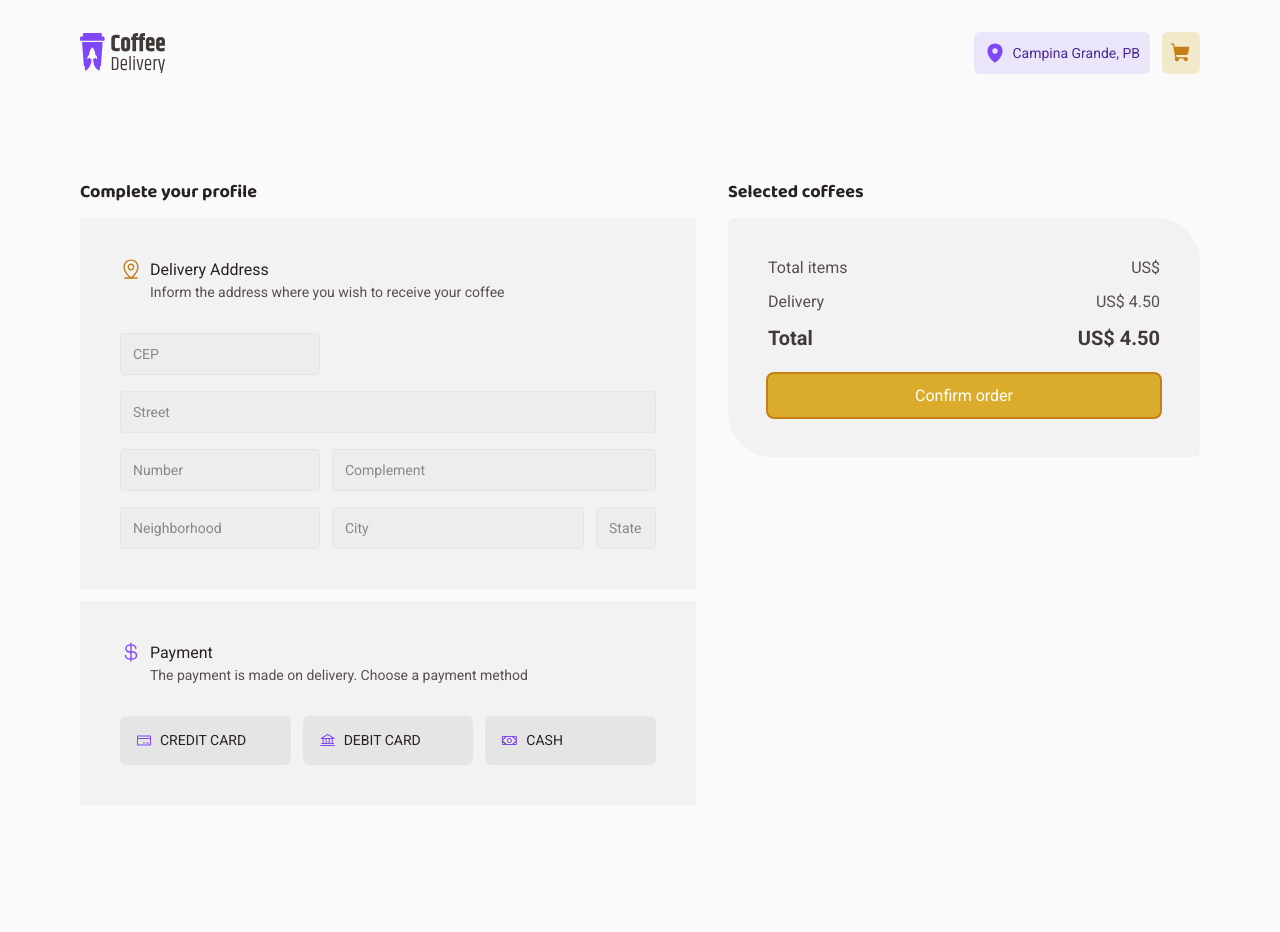
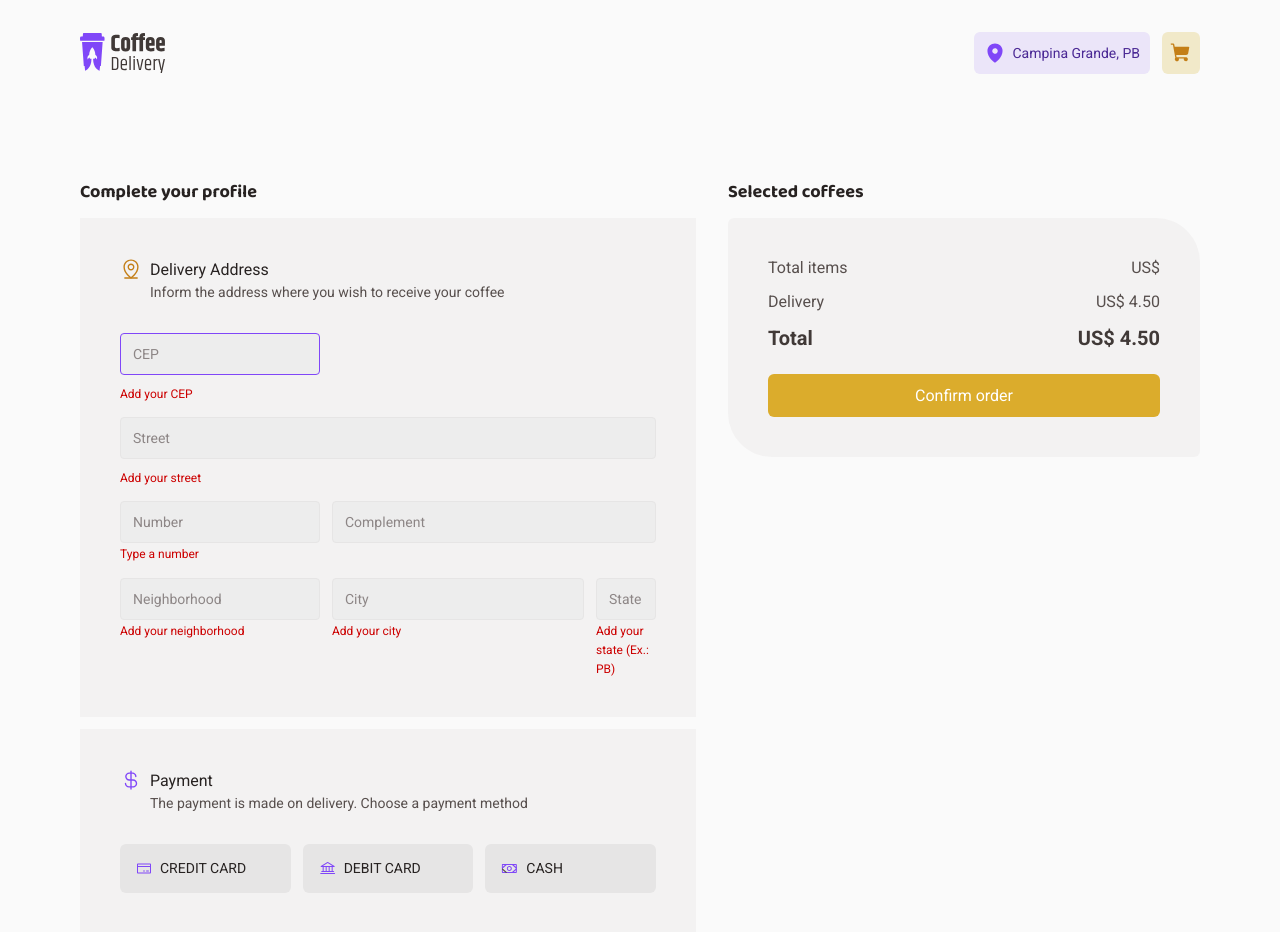
Before and after one commit to Brenosalv/coffee-delivery, a React (Vite) app: page /checkout in a window 1280 px wide. Both pictures are taken after a click on the button "Confirm order". Before the commit the page ends 805 px from the top, so only its background shows below. Built offline with nearby package versions, Linux system fonts and the light colour scheme.

Commit message:
Add validation to checkout form

```diff
--- a/package.json
+++ b/package.json
@@ -10,13 +10,15 @@
     "preview": "vite preview"
   },
   "dependencies": {
+    "@hookform/resolvers": "^3.1.1",
     "@types/styled-components": "^5.1.26",
     "react": "^18.2.0",
     "react-dom": "^18.2.0",
     "react-hook-form": "^7.45.0",
     "react-router-dom": "^6.13.0",
     "styled-components": "^5.3.10",
-    "uuid": "^9.0.0"
+    "uuid": "^9.0.0",
+    "zod": "^3.21.4"
   },
   "devDependencies": {
     "@rocketseat/eslint-config": "^1.2.0",
--- a/src/components/Checkout/CheckoutForm/DeliveryAddressInputs/index.tsx
+++ b/src/components/Checkout/CheckoutForm/DeliveryAddressInputs/index.tsx
@@ -1,50 +1,106 @@
 import { useFormContext } from "react-hook-form";
-import { CepInput, CityInput, ComplementInput, Container, NeighborhoodInput, NumberInput, StateInput, StreetInput } from "./styles";
+import { CepInput, CityInput, ComplementInput, Container, Error, NeighborhoodInput, NumberInput, Row1, Row2, Row3, Row4, StateInput, StreetInput } from "./styles";
 
 export function DeliveryAddressInputs() {
   const form = useFormContext();
 
   return (
     <Container>
+      <Row1>
         <CepInput
           placeholder="CEP"
+          required
           {...form.register("cep")}
         />
+        {form.formState.errors.cep &&
+          <Error>
+            {form.formState.errors.cep.message as string}
+          </Error>
+        }
+      </Row1>
 
+      <Row2>
         <StreetInput
           placeholder="Street"
+          required
           {...form.register("street")}
         />
+        {form.formState.errors.street &&
+          <Error>
+            {form.formState.errors.street.message as string}
+          </Error>
+        }
+      </Row2>
 
+      <Row3>
         <div>
           <NumberInput
             placeholder="Number"
+            required
+            type="number"
+            min={0}
             {...form.register("number")}
           />
+          {form.formState.errors.number &&
+            <Error>
+              {form.formState.errors.number.message as string}
+            </Error>
+          }
+        </div>
 
+        <div>
           <ComplementInput
             placeholder="Complement"
             {...form.register("complement")}
           />
+          {form.formState.errors.complement &&
+            <Error>
+              {form.formState.errors.complement.message as string}
+            </Error>
+          }
         </div>
+      </Row3>
 
-
+      <Row4>
         <div>
           <NeighborhoodInput
             placeholder="Neighborhood"
+            required
             {...form.register("neighborhood")}
           />
+          {form.formState.errors.neighborhood &&
+            <Error>
+              {form.formState.errors.neighborhood.message as string}
+            </Error>
+          }
+        </div>
 
+        <div>
           <CityInput
             placeholder="City"
+            required
             {...form.register("city")}
           />
+          {form.formState.errors.city &&
+            <Error>
+              {form.formState.errors.city.message as string}
+            </Error>
+          }
+        </div>
 
+        <div>
           <StateInput
             placeholder="State"
+            required
             {...form.register("state")}
           />
+          {form.formState.errors.state &&
+            <Error>
+              {form.formState.errors.state.message as string}
+            </Error>
+          }
         </div>
+      </Row4>
     </Container>
   )
 }
--- a/src/components/Checkout/CheckoutForm/DeliveryAddressInputs/styles.ts
+++ b/src/components/Checkout/CheckoutForm/DeliveryAddressInputs/styles.ts
@@ -2,18 +2,30 @@ import styled from "styled-components";
 
 export const Container = styled.div`
   display: grid;
-  grid-template-rows: 1fr 1fr 1fr 1fr;
   gap: 16px;
+`
 
-  div:nth-of-type(1) {
-    display: flex;
-    gap: 12px;
-  }
+export const Row1 = styled.div`
+  display: grid;
+  gap: 12px;
+  width: 200px;
+`
 
-  div:nth-of-type(2) {
-    display: flex;
-    gap: 12px;
-  }
+export const Row2 = styled.div`
+  display: grid;
+  gap: 12px;
+`
+
+export const Row3 = styled.div`
+  display: grid;
+  gap: 12px;
+  grid-template-columns: 200px auto;
+`
+
+export const Row4 = styled.div`
+  display: grid;
+  gap: 12px;
+  grid-template-columns: 200px auto 60px;
 `
 
 export const Input = styled.input`
@@ -51,7 +63,6 @@ export const NumberInput = styled(Input)`
 
 export const ComplementInput = styled(Input)`
   width: 100%;
-  flex: 1;
 `
 
 export const NeighborhoodInput = styled(Input)`
@@ -59,9 +70,14 @@ export const NeighborhoodInput = styled(Input)`
 `
 
 export const CityInput = styled(Input)`
-  flex: 1;
+  width: 100%;
 `
 
 export const StateInput = styled(Input)`
   width: 60px;
 `
+
+export const Error = styled.span`
+  color: ${(props) => props.theme.error};
+  font-size: 0.75rem;
+`
--- a/src/components/Checkout/OrderSummary/index.tsx
+++ b/src/components/Checkout/OrderSummary/index.tsx
@@ -1,5 +1,6 @@
-import { useContext } from "react";
+import { useContext, useEffect } from "react";
 import { useFormContext } from "react-hook-form";
+import { useNavigate } from "react-router-dom";
 import { CartContext } from "../../../contexts/CartContext";
 import { defaultCurrency } from "../../../utils/currency";
 import { Title } from "../styles";
@@ -9,6 +10,7 @@ import { ConfirmOrder, Container, OrderDetailsContainer, OrderItemContainer, Ord
 export function OrderSummary() {
   const cart = useContext(CartContext);
   const form = useFormContext();
+  const navigate = useNavigate();
 
   function handleOrderItemRemove(coffeeId: string) {
     cart?.removeCoffeeFromCart(coffeeId);
@@ -23,8 +25,13 @@ export function OrderSummary() {
   }
 
   function handleFormSubmit(data: any) {
+    navigate("/success");
     console.log(data);
   }
+
+  useEffect(() => {
+    form.setValue("cartItems", cart?.cartItems);
+  }, [cart]);
 
   return (
     <Container>
--- a/src/pages/Checkout/index.tsx
+++ b/src/pages/Checkout/index.tsx
@@ -1,10 +1,31 @@
+import { zodResolver } from "@hookform/resolvers/zod";
 import { FormProvider, useForm } from "react-hook-form";
+import * as zod from "zod";
 import { CheckoutForm } from "../../components/Checkout/CheckoutForm";
 import { OrderSummary } from "../../components/Checkout/OrderSummary";
 import { Container } from "./styles";
 
+const newOrderSchema = zod.object({
+  cep: zod.string().nonempty("Add your CEP"),
+  street: zod.string().nonempty("Add your street"),
+  number: zod.string().nonempty("Type a number"),
+  complement: zod.string().optional(),
+  neighborhood: zod.string().nonempty("Add your neighborhood"),
+  city: zod.string().nonempty("Add your city"),
+  state: zod.string().nonempty("Add your state (Ex.: PB)"),
+  paymentMethod: zod.string().nonempty("Select a payment method"),
+  cartItems: zod.array(zod.object({
+    id: zod.string().nonempty("Required product id"),
+    name: zod.string().nonempty("Required product name"),
+    price: zod.string().nonempty("Should be more than zero"),
+    units: zod.number().min(1, "Required at least 1 unit"),
+  })),
+});
+
 export function Checkout() {
-  const checkoutForm = useForm();
+  const checkoutForm = useForm({
+    resolver: zodResolver(newOrderSchema)
+  });
 
   return (
     <FormProvider {...checkoutForm}>
--- a/src/styles/themes/default.ts
+++ b/src/styles/themes/default.ts
@@ -15,4 +15,5 @@ export const defaultTheme = {
   card: '#F3F2F2',
   background: '#FAFAFA',
   white: '#FFFFFF',
+  error: '#CC0000',
 }
```
Also changed, not shown: 1 other file (tests, documents, lock files or other folders). Lines whose indentation alone changed are shown as unchanged.
